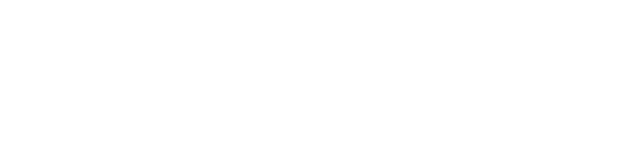
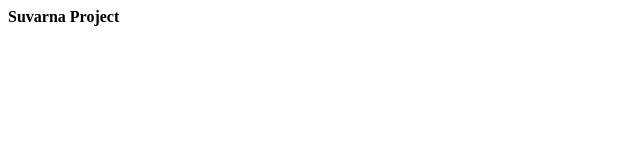
Before and after one commit to pranjal-13/crap-portfolio, a plain HTML site: page index.html in a window 1280 px wide. Shown: the whole page, without its empty margins (0-640 px from the left). Drawn offline with Linux system fonts and the light colour scheme.

Commit message:
Update index.html

```diff
--- a/index.html
+++ b/index.html
@@ -5,6 +5,6 @@
     <title>crap portfolio</title>
   </head>
   <body>
-
+<b>Suvarna Project</b>
   </body>
 </html>
```
